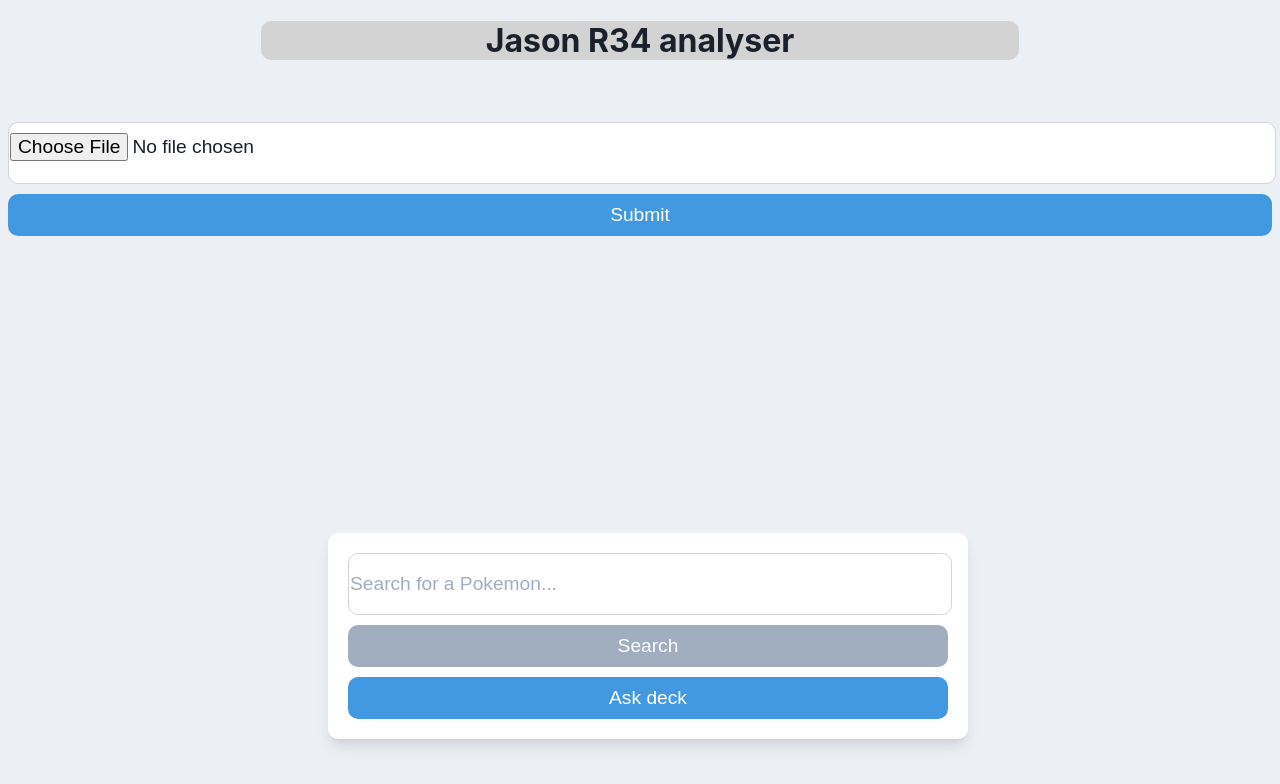
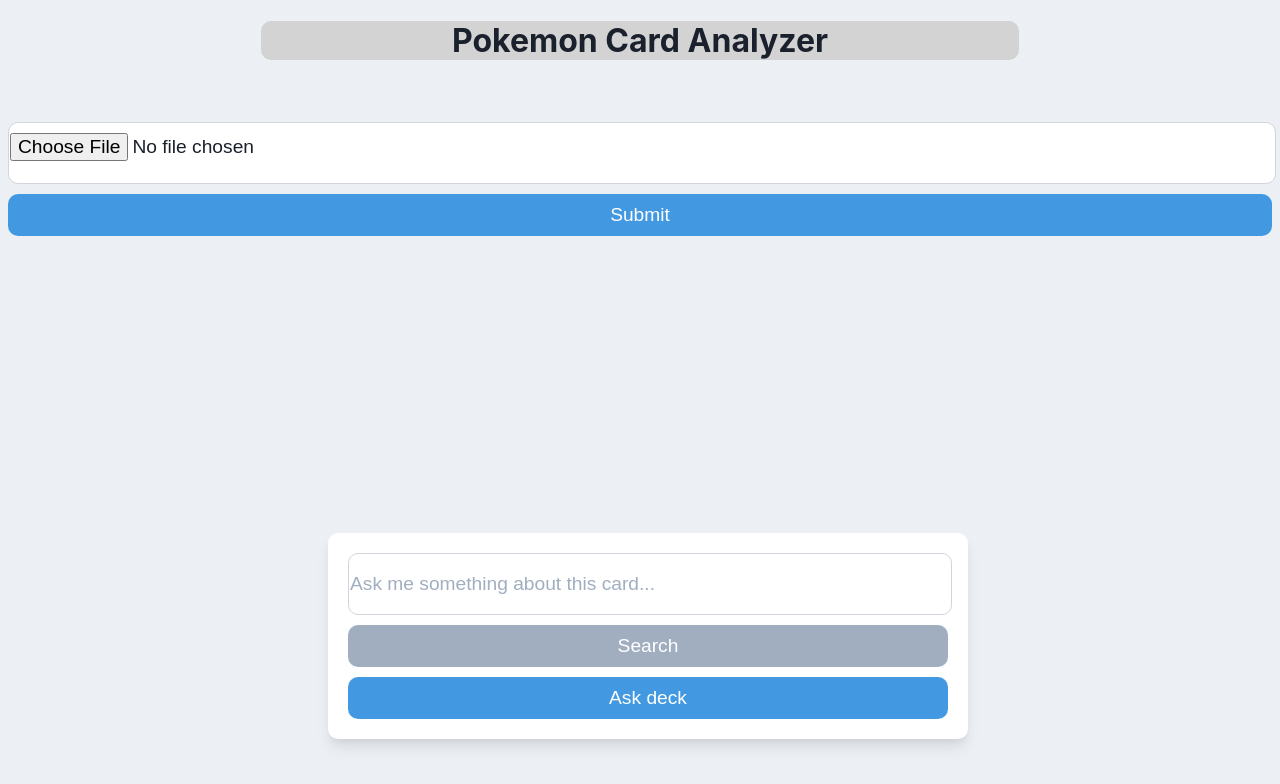
Before and after one commit to Samuel-James2003/Hackathon-Card-Reader, a React (Create React App) app in the folder Card-Reader-Front/card-reader/: page / in a window 1280 px wide. Shown: the top 784 px of the page. Built offline with nearby package versions, Linux system fonts and the light colour scheme.

Commit message:
Save title

```diff
--- a/Card-Reader-Front/card-reader/src/component/Chatbot.tsx
+++ b/Card-Reader-Front/card-reader/src/component/Chatbot.tsx
@@ -2728,7 +2728,7 @@
               type="text"
               value={inputMessage}
               onChange={handleChange}
-              placeholder="Search for a Pokemon..."
+              placeholder="Ask me something about this card..."
             />
             {newestMessage && (
               <div className="deck-suggestion">
--- a/Card-Reader-Front/card-reader/src/component/ImportImage.tsx
+++ b/Card-Reader-Front/card-reader/src/component/ImportImage.tsx
@@ -41,7 +41,7 @@
 
     return (
         <div>
-            <h1>Jason R34 analyser</h1>
+            <h1>Pokemon Card Analyzer</h1>
 
             {selectedFile && (
                 <div>
```
